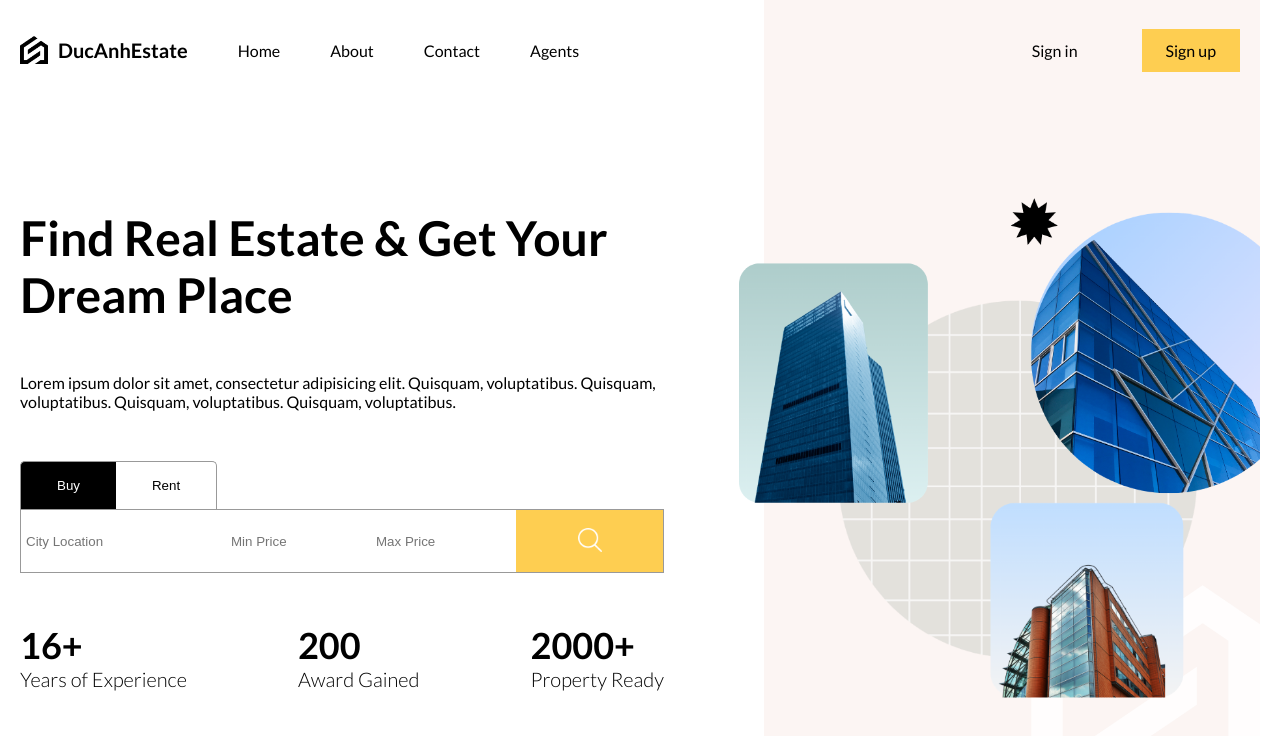
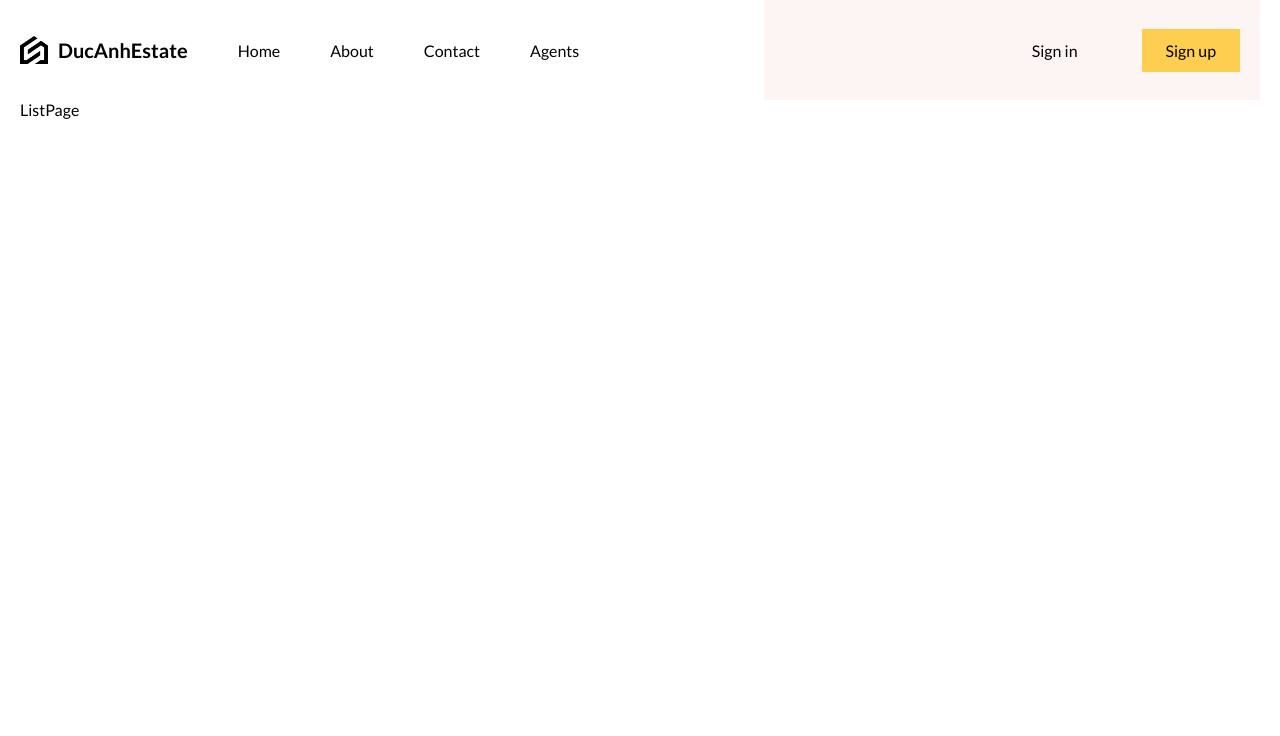
Before and after one commit to hoangducanh1865/real-estate-app, a React (Vite) app: page /list in a window 1280 px wide. Shown: the top 736 px of the page. Built offline with nearby package versions, Linux system fonts and the light colour scheme.

Commit message:
React Router Dom Tutorial 2024 + React Router Dom Outlet Tutorial

```diff
--- a/package.json
+++ b/package.json
@@ -11,7 +11,8 @@
   },
   "dependencies": {
     "react": "^18.2.0",
-    "react-dom": "^18.2.0"
+    "react-dom": "^18.2.0",
+    "react-router-dom": "^7.5.0"
   },
   "devDependencies": {
     "@types/react": "^18.2.56",
--- a/src/App.jsx
+++ b/src/App.jsx
@@ -1,18 +1,40 @@
-import "./layout.scss"
-import Navbar from "./components/navbar/Navbar"
 import HomePage from "./routes/homePage/homePage";
+// import * as React from "react";
+import {
+  createBrowserRouter,
+  RouterProvider,
+} from "react-router-dom";
+import ListPage from "./routes/listPage/listPage";
+import Layout from "./routes/layout/layout";
+import SinglePage from "./routes/singlePage/singlePage";
 
 function App() {
+
+  const router = createBrowserRouter([
+    {
+      path: "/",
+      element: <Layout />,
+      children: [
+        {
+          path: "/",
+          element: <HomePage />,
+        },
+        {
+          path: "/list",
+          element: <ListPage />,
+        },
+        {
+          path: "/:id",
+          element: <SinglePage />,
+        }
+      ]
+    },
+  ]);
+
   return (
-    <div className="layout">
-      <div className="navbar">
-        <Navbar />
-      </div>
-      <div className="content">
-        <HomePage />
-      </div>
-    </div>
-  )
+
+    <RouterProvider router={router} />
+  );
 }
 
 export default App;
--- /dev/null
+++ b/src/routes/layout/layout.jsx
@@ -0,0 +1,19 @@
+import './layout.scss'
+import Navbar from '../../components/navbar/Navbar'
+import { Outlet } from 'react-router-dom'
+
+
+function Layout() {
+    return (
+        <div className="layout">
+            <div className="navbar">
+                <Navbar />
+            </div>
+            <div className="content">
+                <Outlet />
+            </div>
+        </div>
+    )
+}
+
+export default Layout
--- a/src/layout.scss
+++ b/src/routes/layout/layout.scss
@@ -1,4 +1,4 @@
-@use "./responsive.scss" as responsive;
+@use "../../responsive.scss" as responsive;
 
 .layout {
     // background-color: rebeccapurple;
--- /dev/null
+++ b/src/routes/listPage/listPage.jsx
@@ -0,0 +1,9 @@
+import './listPage.scss'
+
+function ListPage() {
+    return (
+        <div className='listPage'>ListPage</div>
+    )
+}
+
+export default ListPage
--- /dev/null
+++ b/src/routes/listPage/listPage.scss
@@ -0,0 +1 @@
+.listPage {}
--- /dev/null
+++ b/src/routes/singlePage/singlePage.jsx
@@ -0,0 +1,9 @@
+import './singlePage.scss'
+
+function SinglePage() {
+    return (
+        <div className='singlePage'>SinglePage</div>
+    )
+}
+
+export default SinglePage
```
Also changed, not shown: src/routes/login/login.jsx (added, +9 -0 lines), src/routes/login/login.scss (added), src/routes/singlePage/singlePage.scss (added), 1 other file (tests, documents, lock files or other folders).
